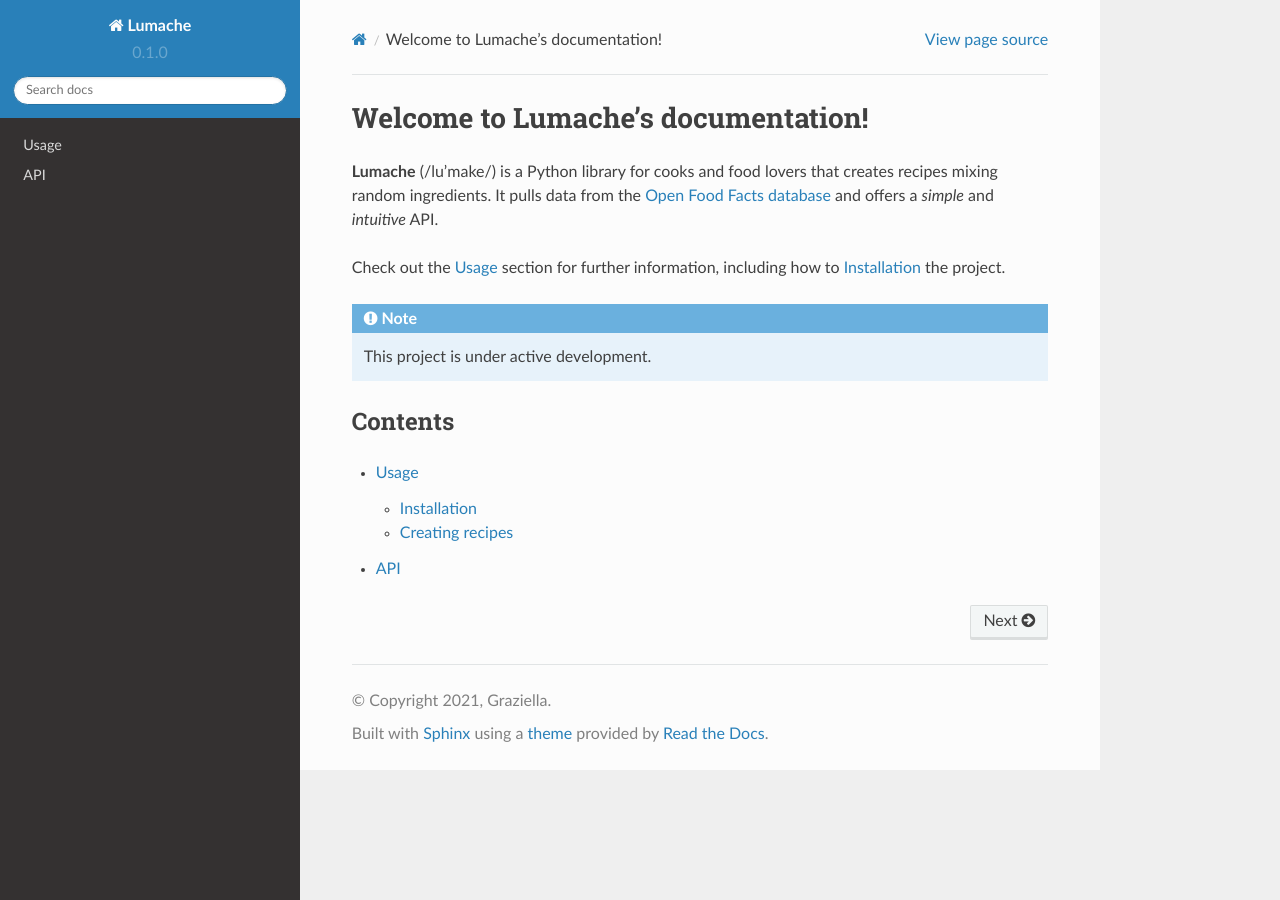
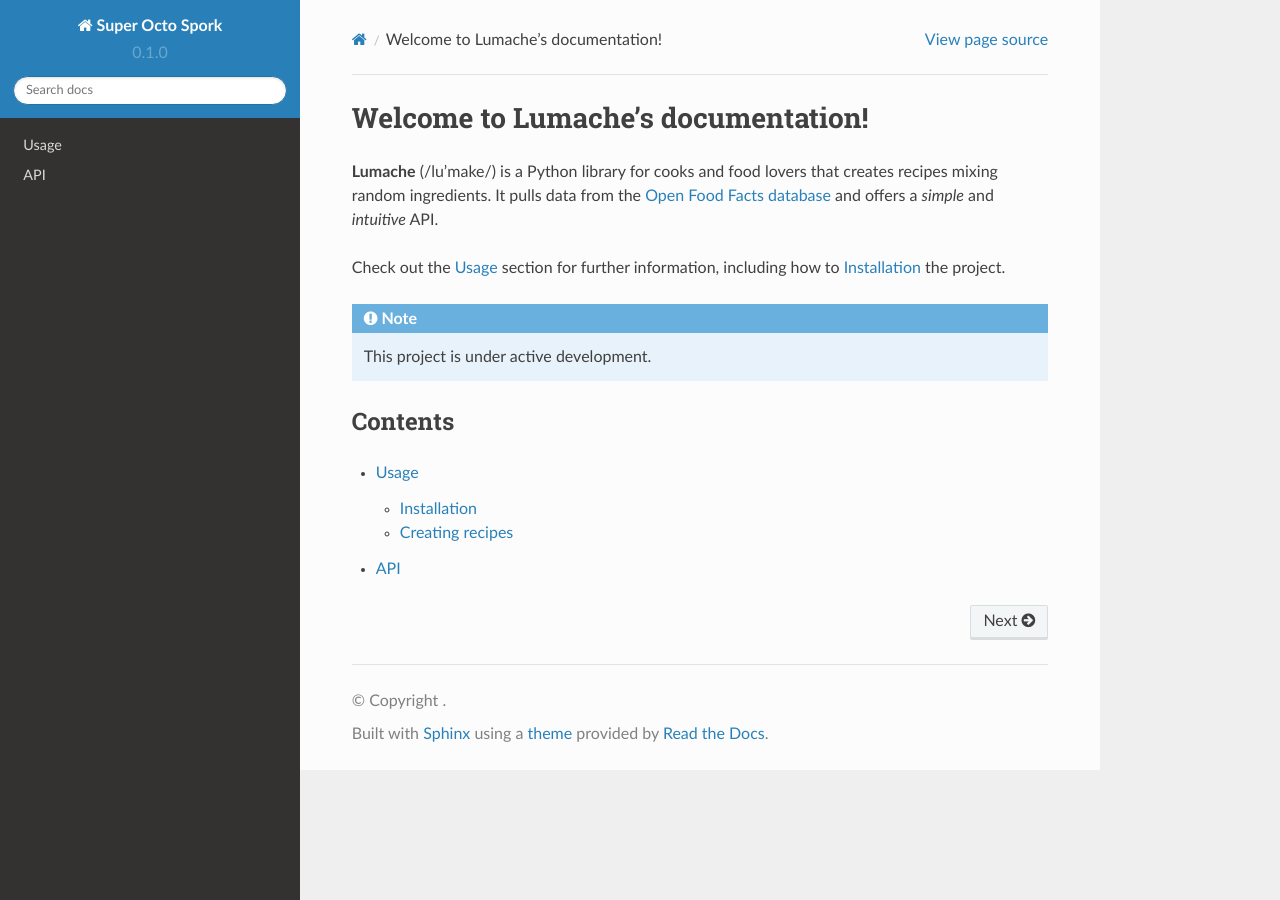
Before and after one commit to domx4q/super-octo-spork, a Sphinx documentation site: the page built from docs/source/index.rst, in a window 1280 px wide. Built offline with Sphinx 7.4.7 and the Read the Docs theme 2.0.0, drawn with Linux system fonts in a browser that asks for light colours.

Commit message:
fix module import

```diff
--- a/docs/source/conf.py
+++ b/docs/source/conf.py
@@ -1,10 +1,16 @@
+import sys
+import pathlib
+
+
+sys.path.insert(0, str(pathlib.Path(__file__).parent.parent.parent))
+
 # Configuration file for the Sphinx documentation builder.
 
 # -- Project information
 
-project = 'Lumache'
-copyright = '2021, Graziella'
-author = 'Graziella'
+project = 'Super Octo Spork'
+copyright = ''
+author = 'Dominik Fuchs'
 
 release = '0.1'
 version = '0.1.0'
--- a/pyproject.toml
+++ b/pyproject.toml
@@ -3,6 +3,6 @@
 build-backend = "flit_core.buildapi"
 
 [project]
-name = "lumache"
-authors = [{name = "Graziella", email = "graziella@lumache"}]
+name = "super-octo-spork"
+authors = [{name = "Dominik Fuchs", email = "ev3dom@gmx.de"}]
 dynamic = ["version", "description"]
```
Also changed, not shown: .readthedocs.yaml (added).
